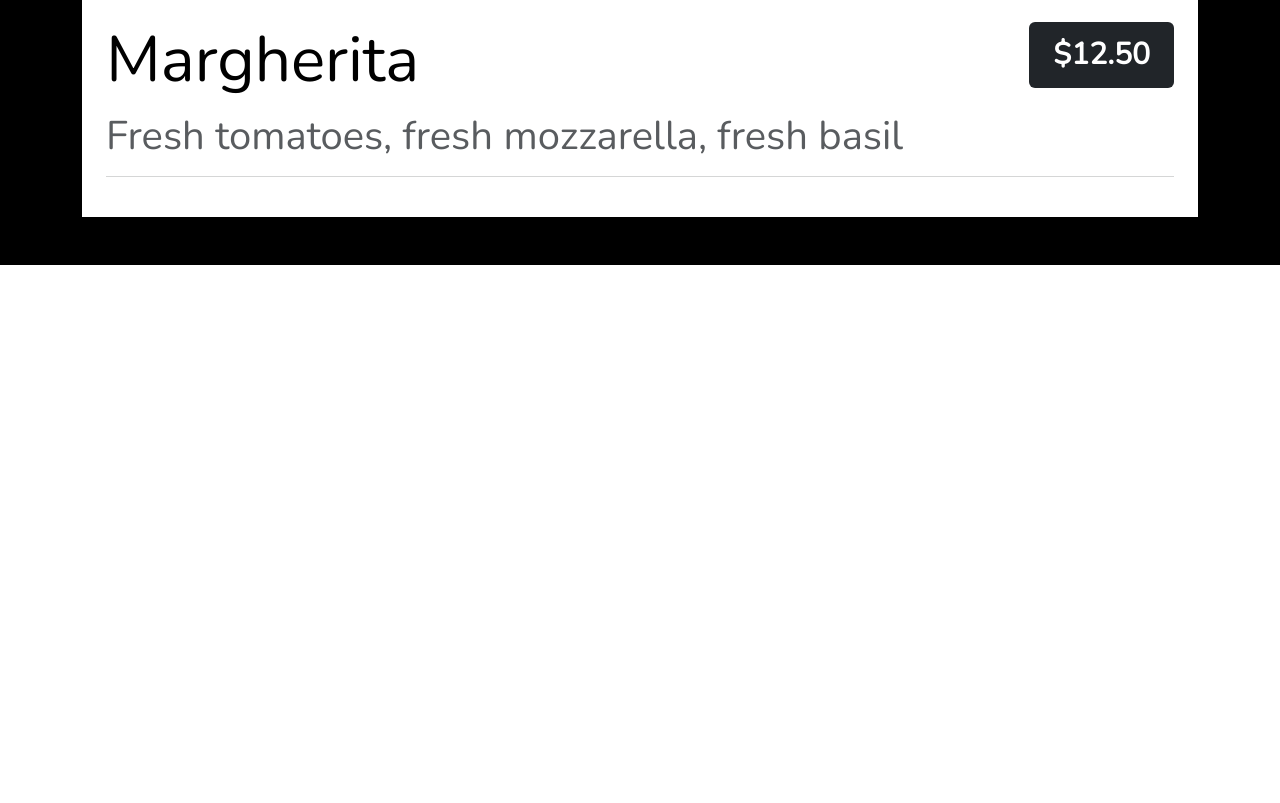
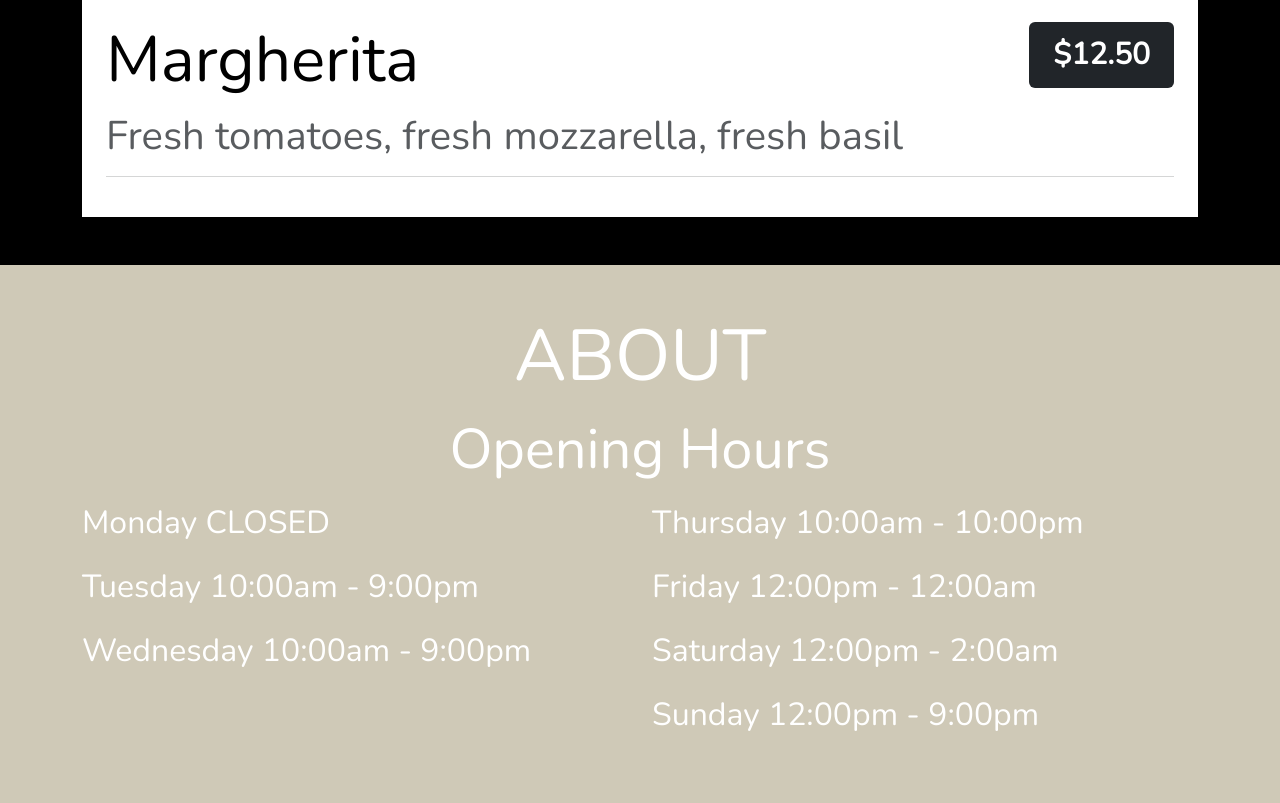
Before and after one commit to dilrubaguvenc/restaurant-demo, a plain HTML site: page index.html in a window 1280 px wide. Shown: the part 1042-1845 px from the top of the page. Before the commit the page ends 1307 px from the top, so only its background shows below. Drawn offline with nearby package versions, Linux system fonts and the light colour scheme.

Commit message:
added about section

```diff
--- a/index.html
+++ b/index.html
@@ -100,6 +100,30 @@
             </div>
         </div>
       </div>
+
+      <!-- about container -->
+       <div class="container-fluid py-5 text-white" style="background-color: rgb(207, 201, 183);" id="about">
+            <div class="container">
+                <h1 class="text-center display-2 mb-3">ABOUT</h1>
+                <h3 class="text-center display-4 mb-3"><b>Opening Hours</b></h3>
+                <div class="row fs-2">
+                    <div class="col-6">
+                        <p>Monday CLOSED</p>
+                        <p>Tuesday 10:00am - 9:00pm</p>
+                        <p>Wednesday 10:00am - 9:00pm</p>
+
+                    </div>
+                    <div class="col-6">
+                        <p>Thursday 10:00am - 10:00pm</p>
+                        <p>Friday 12:00pm - 12:00am</p>
+                        <p>Saturday 12:00pm - 2:00am</p>
+                        <p>Sunday 12:00pm - 9:00pm</p>
+                    </div>
+                </div>
+            </div>
+       </div>
+
+
     <script src="script.js"></script>
 </body>
 </html>
```
